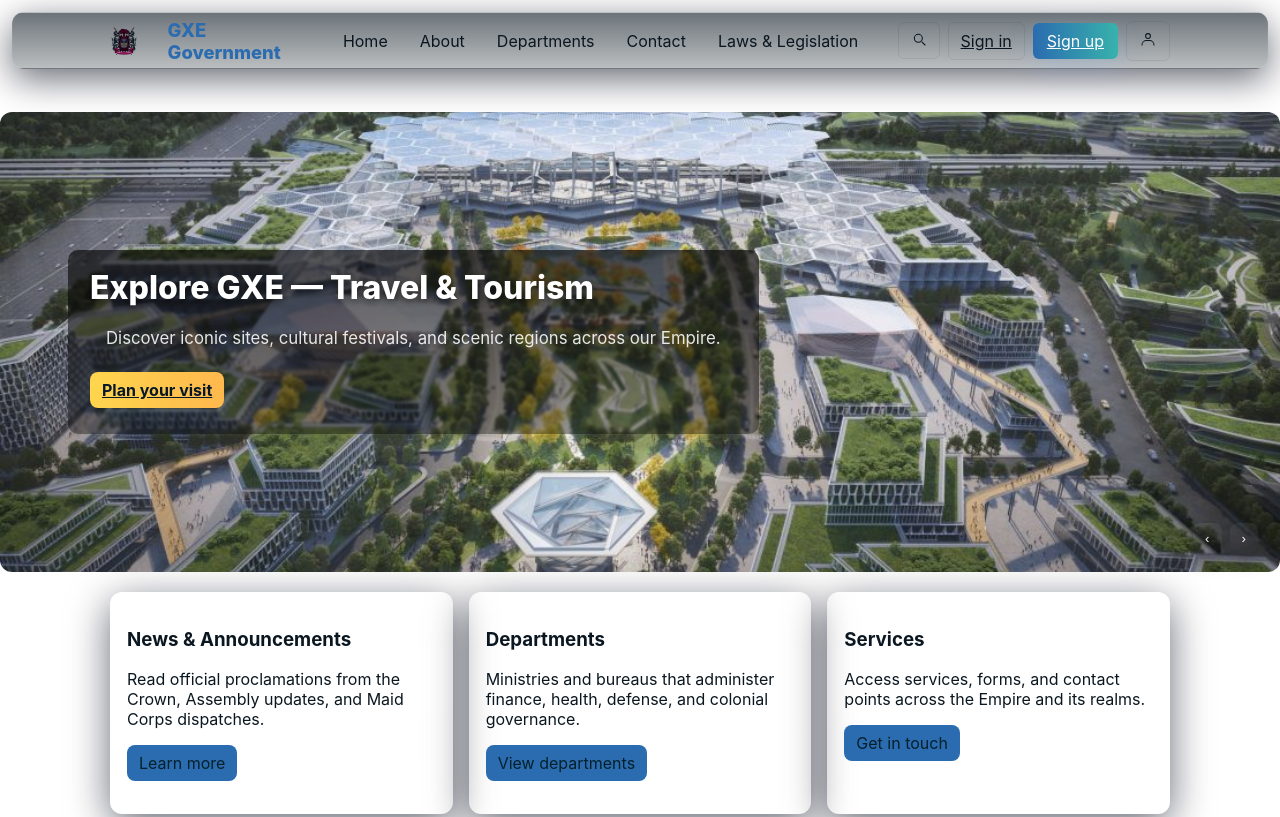
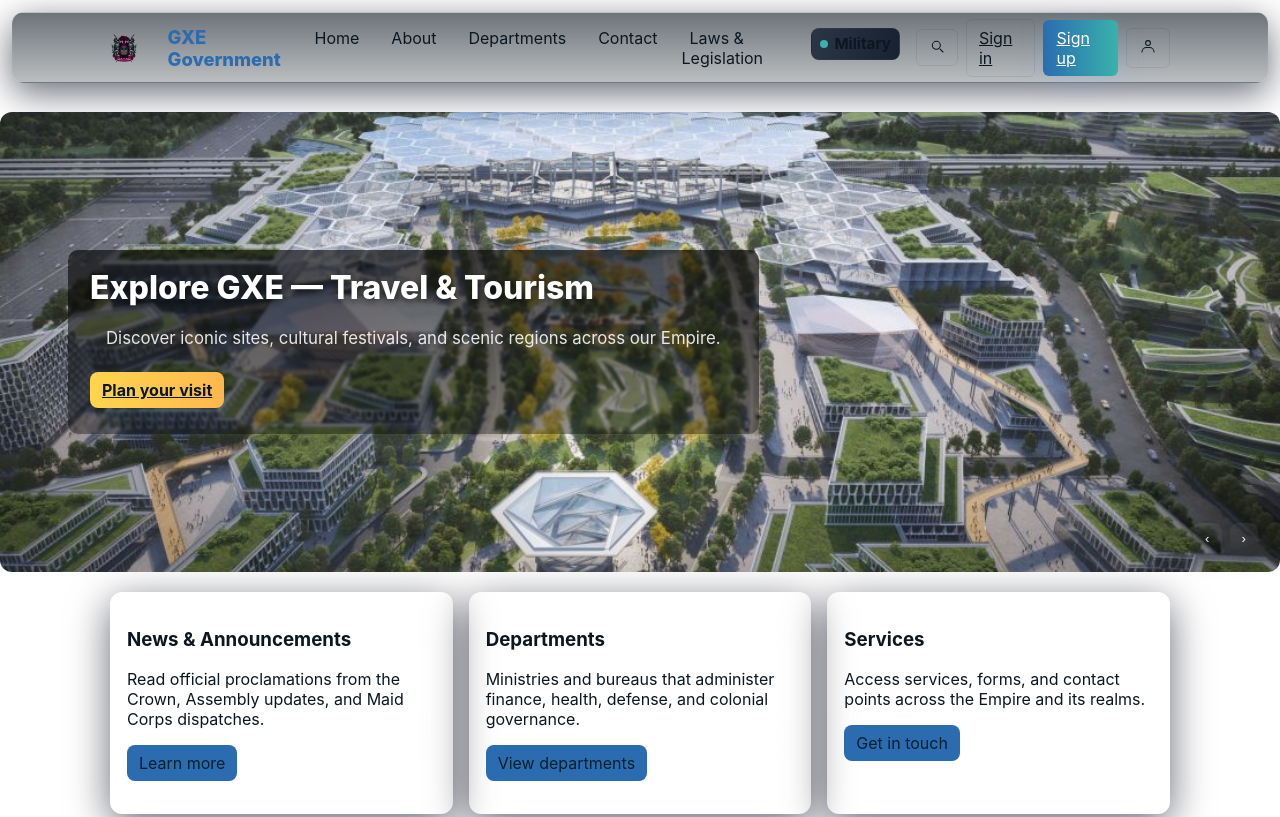
Before and after one commit to r3xicodes/gxe.gov, a plain HTML site: page index.html in a window 1280 px wide. Shown: the top 817 px of the page. Drawn offline with Linux system fonts and the light colour scheme; a script that the page names is missing.

Commit message:
feat(nav): add Military badge link to main nav and overlay

```diff
--- a/assets/css/styles.css
+++ b/assets/css/styles.css
@@ -27,6 +27,10 @@ body{padding-top:92px}
 .main-nav ul{list-style:none;margin:0;padding:0;display:flex;gap:1rem}
 .main-nav a{text-decoration:none;color:var(--fg);padding:.35rem .5rem;border-radius:8px}
 .main-nav a:hover{background:var(--surface)}
+
+/* small nav badge for important links (e.g., Military) */
+.nav-badge{display:inline-flex;align-items:center;gap:.4rem;padding:.25rem .5rem;border-radius:999px;background:linear-gradient(90deg,#2b3545,#182232);border:1px solid rgba(255,255,255,0.03);font-weight:700;color:var(--accent);font-size:.95rem}
+.nav-badge .dot{width:8px;height:8px;border-radius:50%;background:var(--accent-2);box-shadow:0 6px 18px rgba(110,231,183,0.08)}
 .top-actions{display:flex;gap:.5rem;align-items:center}
 .btn-ghost{background:transparent;border:1px solid rgba(255,255,255,0.06);padding:.45rem .7rem;border-radius:8px;color:var(--fg)}
 .btn-primary{background:linear-gradient(90deg,var(--accent),var(--accent-2));color:#04202b;padding:.5rem .85rem;border-radius:10px;border:none;box-shadow:var(--glow)}
--- a/index.html
+++ b/index.html
@@ -22,6 +22,7 @@
             <li><a href="departments.html">Departments</a></li>
             <li><a href="contact.html">Contact</a></li>
             <li><a href="laws/index.html">Laws &amp; Legislation</a></li>
+            <li><a class="nav-badge" href="military/index.html"><span class="dot" aria-hidden="true"></span>Military</a></li>
           </ul>
         </nav>
         <div class="top-actions">
@@ -52,6 +53,7 @@
             <li><a href="departments.html">Departments</a></li>
             <li><a href="contact.html">Contact</a></li>
             <li><a href="laws/index.html">Laws &amp; Legislation</a></li>
+            <li><a class="nav-badge" href="military/index.html"><span class="dot" aria-hidden="true"></span>Military</a></li>
             <li><a href="dashboard.html">Citizen portal</a></li>
           </ul>
         </nav>
```
